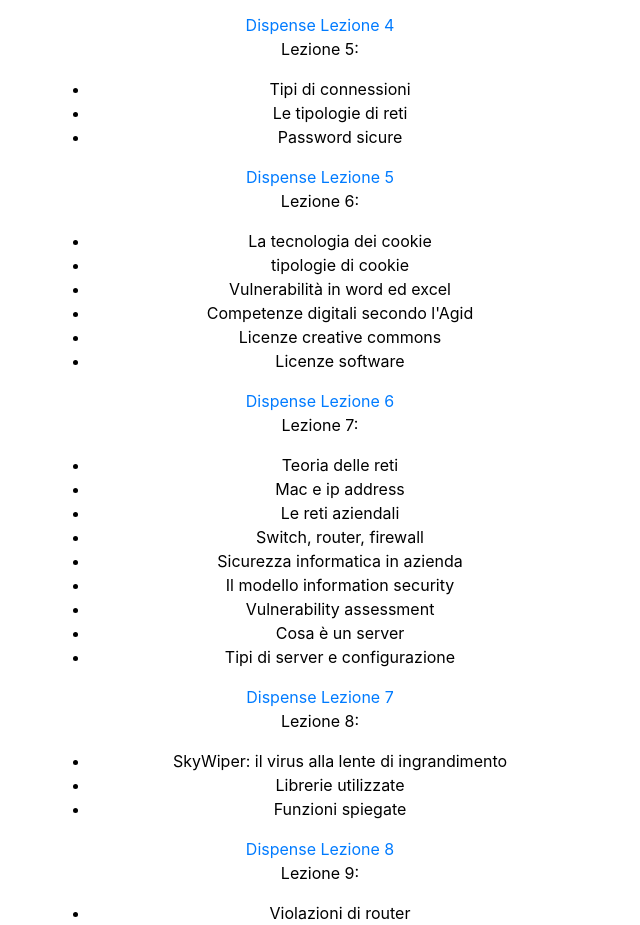
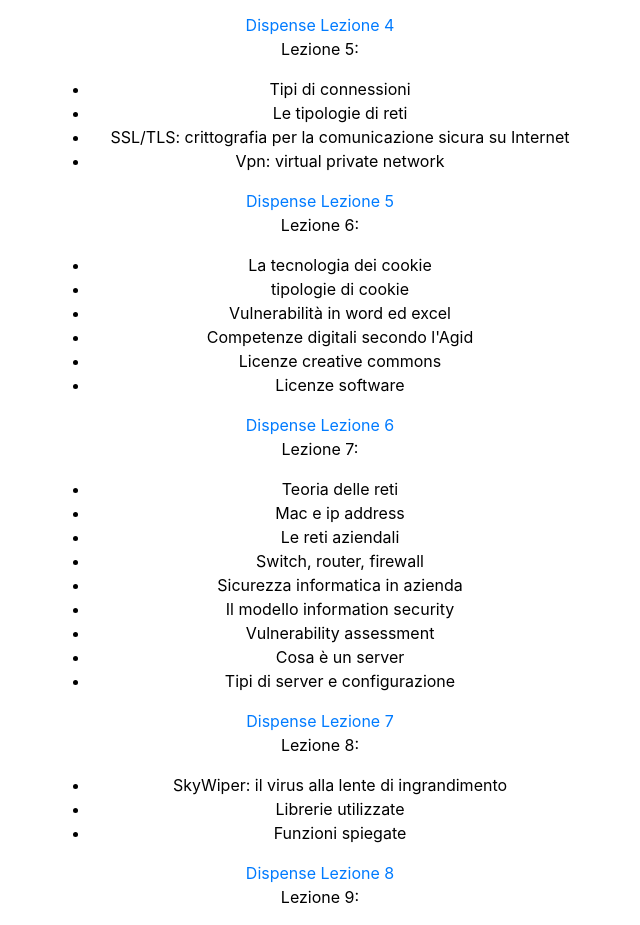
Before and after one commit to Carleoinserra/portfoliocyber, a plain HTML site: page index.html in a window 1280 px wide. Shown: the part 953-1878 px from the top of the page, without its empty margins (35-675 px from the left). Drawn offline with nearby package versions, Linux system fonts and the light colour scheme.

Commit message:
Update index.html

```diff
--- a/index.html
+++ b/index.html
@@ -103,7 +103,8 @@
         <ul>
           <li>Tipi di connessioni</li>
           <li>Le tipologie di reti</li>
-          <li>Password sicure</li>
+          <li>SSL/TLS: crittografia per la comunicazione sicura su Internet  </li>
+          <li>Vpn: virtual private network</li>
         </ul>
         <a href="https://docs.google.com/presentation/d/1A3ljHkhxGkyhBJ3nlFongn7KH_HTY7SmzHa8Mtpon_c/edit?usp=sharing" target="_blank">Dispense Lezione 5</a>
 
```
